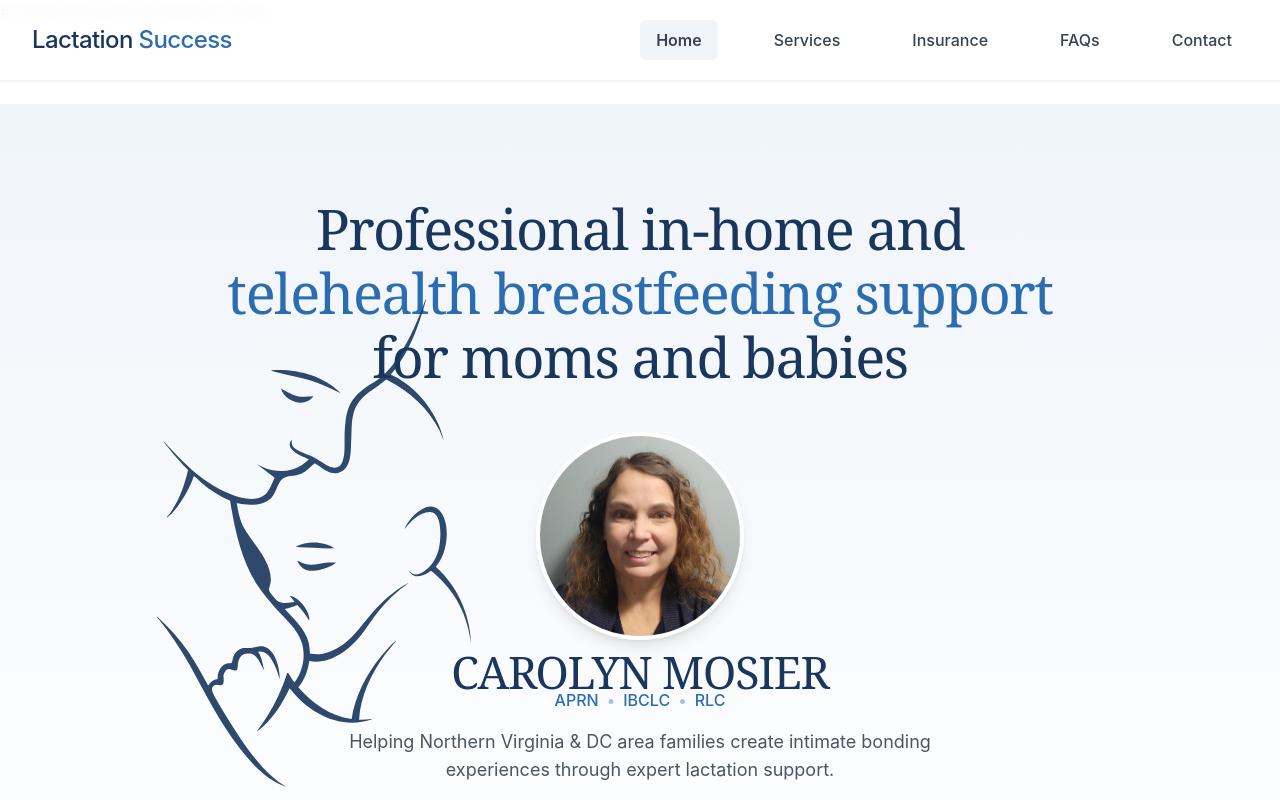
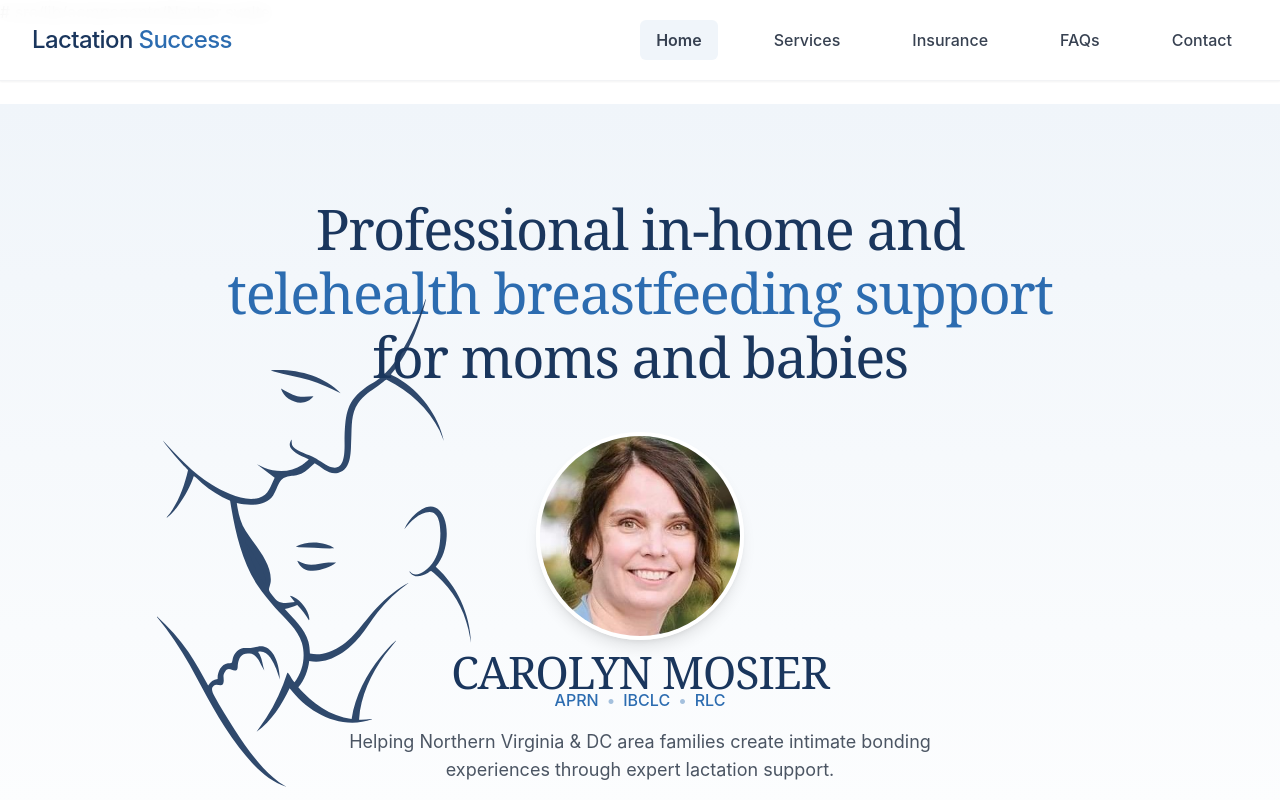
Before and after one commit to JoshuaMosier/lactation-success-site, a SvelteKit app: page / in a window 1280 px wide. Shown: the top 800 px of the page. Built offline with nearby package versions, Linux system fonts and the light colour scheme.

Commit message:
updated headshot

```diff
--- a/src/routes/+page.svelte
+++ b/src/routes/+page.svelte
@@ -25,7 +25,7 @@
       <!-- Profile Card -->
       <div class="mt-12 flex flex-col items-center">
         <div class="w-32 h-32 md:w-52 md:h-52 rounded-full overflow-hidden border-4 border-white shadow-lg mb-4">
-          <img src="/images/carolyn-headshot.jpg" alt="Carolyn Mosier" class="w-full h-full object-cover" />
+          <img src="/images/carolyn-headshot2.jpg" alt="Carolyn Mosier" class="w-full h-full object-cover" />
         </div>
         <div class="text-center">
           <h2 class="text-2xl text-blue-900 mb-2">Carolyn Mosier</h2>
--- a/src/routes/contact/+page.svelte
+++ b/src/routes/contact/+page.svelte
@@ -57,7 +57,7 @@
           <div class="text-center mb-8 pb-6 border-b border-blue-100">
             <div class="w-48 h-48 rounded-xl overflow-hidden border-4 border-white shadow-lg mb-6 mx-auto">
               <img
-                src="/images/carolyn-headshot.jpg"
+                src="/images/carolyn-headshot2.jpg"
                 alt="Carolyn Mosier, IBCLC"
                 class="w-full h-full object-cover"
               />
```
Also changed, not shown: static/images/carolyn-headshot2.jpg (added).
